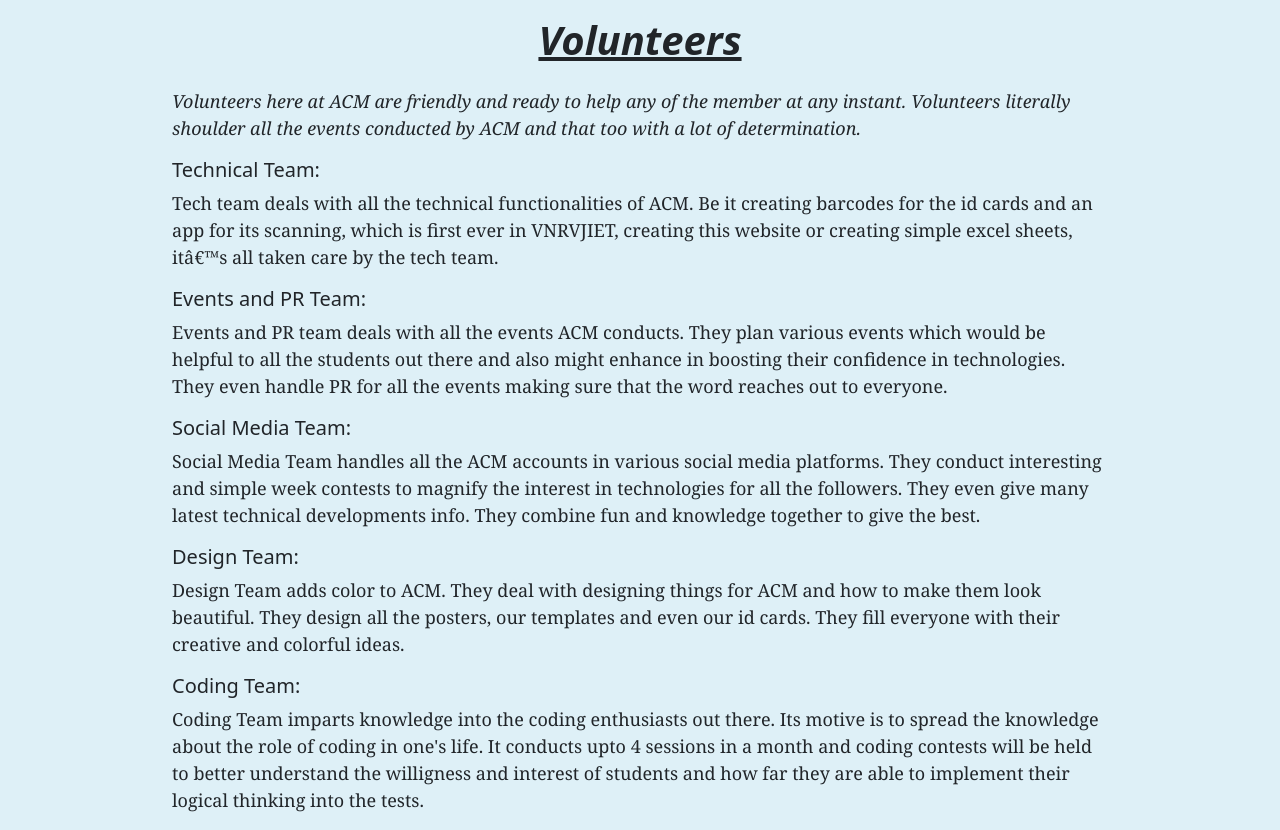
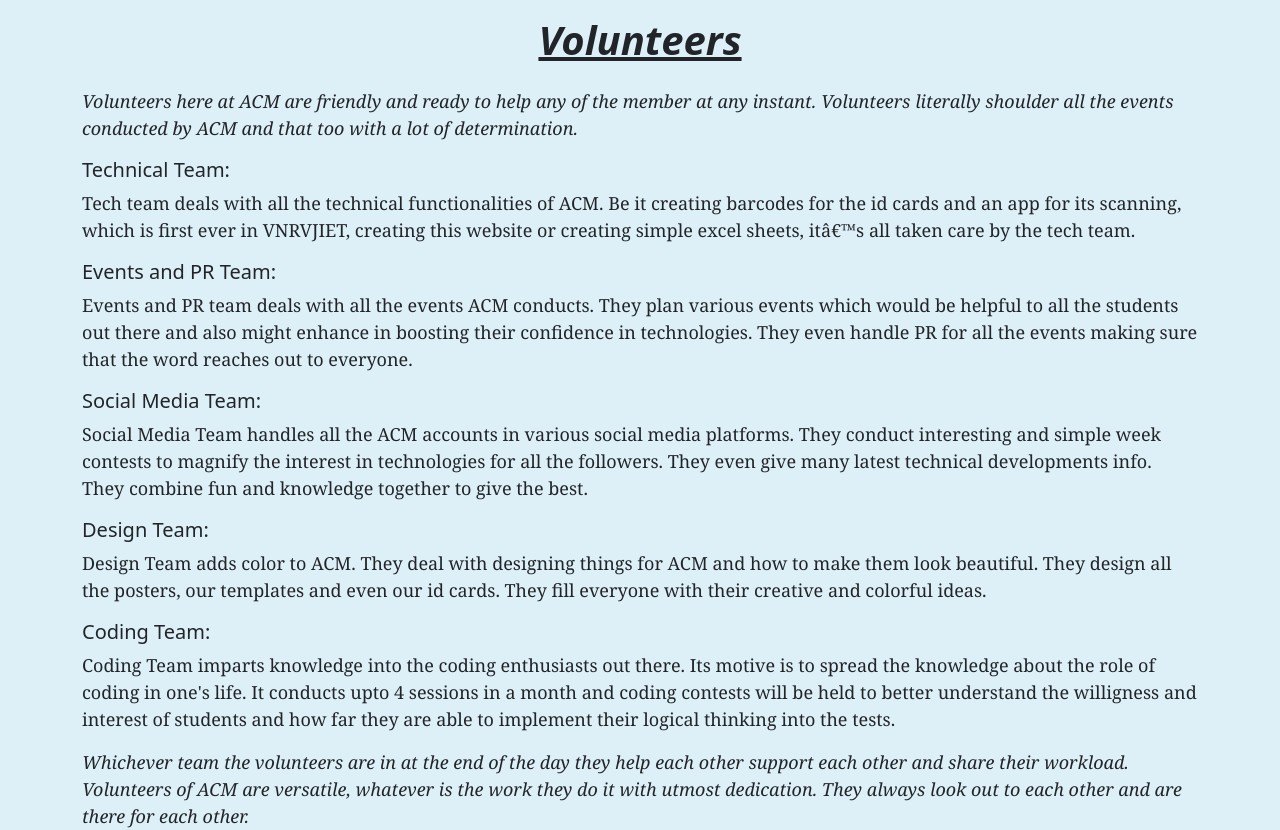
Before and after one commit to Avighna-G/acmweb1, a React (Create React App) app: page / in a window 1280 px wide. Shown: the top 830 px of the page. Built offline with nearby package versions, Linux system fonts and the light colour scheme.

Commit message:
removeConta

```diff
--- a/src/App.js
+++ b/src/App.js
@@ -46,7 +46,7 @@
 
   return (
    <div id="bg">
-    <div className='container w-75'>
+    <div className='container'>
       <div className='mx-auto '>
         <h1 className='p-3 text-center text-justify'><i><strong><u>Volunteers</u></strong></i></h1>
         <p className="intro"><i>Volunteers here at ACM are friendly and ready to help any of the member at any instant. Volunteers literally shoulder all the events conducted by ACM and that too with a lot of determination.</i></p>
```
